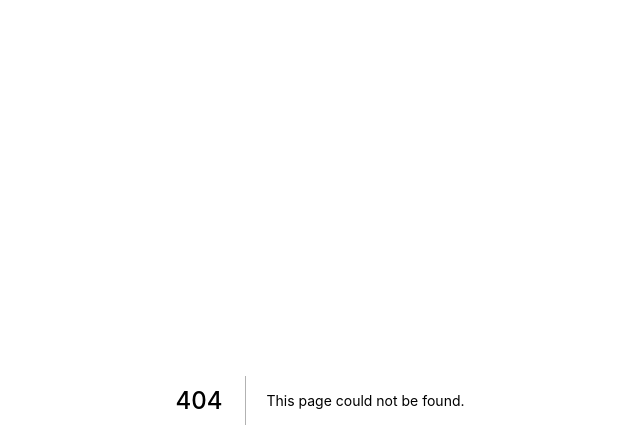
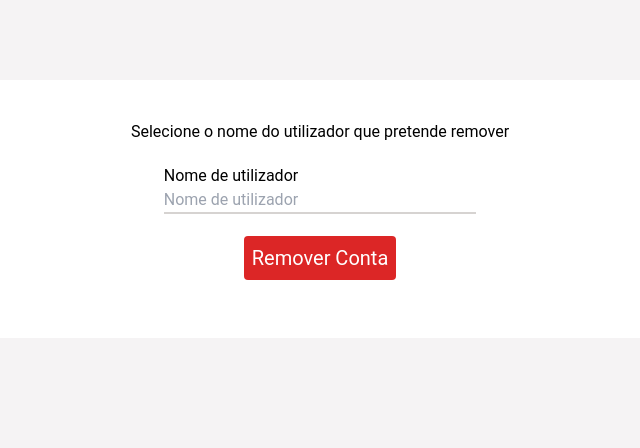
Before and after one commit to gonaloppcc/projetoRAS, a Next.js app in the folder frontend/: page /admin/deleteAccount in a window 1280 px wide. Before the commit this address had no page. Shown: the top 448 px of the page, without its empty margins (320-960 px from the left). Built offline with nearby package versions, Linux system fonts and the light colour scheme.

Commit message:
delete account

```diff
--- /dev/null
+++ b/frontend/src/components/DeleteAccount/index.tsx
@@ -0,0 +1,82 @@
+import {ClassNames} from '@emotion/react';
+import React, {useEffect, useState} from 'react';
+import {InputForm} from '../createBetter/inputForm';
+export const DeleteAccount = () => {
+    const intialValues = {email: '', password: ''};
+
+    const [formValues, setFormValues] = useState(intialValues);
+    const [formErrors, setFormErrors] = useState({});
+    const [isSubmitting, setIsSubmitting] = useState(false);
+
+    const submit = () => {
+        console.log('Submissão feita');
+        console.log(formValues);
+    };
+
+    //input change handler
+    const handleChange = (e) => {
+        const {name, value} = e.target;
+        setFormValues({...formValues, [name]: value});
+    };
+
+    //form submission handler
+    const handleSubmit = (e) => {
+        e.preventDefault();
+        setFormErrors(validate(formValues));
+        setIsSubmitting(true);
+    };
+
+    //form validation handler
+    const validate = (values) => {
+        let errors = {};
+        const regex = /^[^\s@]+@[^\s@]+\.[^\s@]{2,}$/i;
+
+        if (!values.email) {
+            errors.email = 'Cannot be blank';
+        } else if (!regex.test(values.email)) {
+            errors.email = 'Invalid email format';
+        }
+
+        if (!values.password) {
+            errors.password = 'Cannot be blank';
+        } else if (values.password.length < 4) {
+            errors.password = 'Password must be more than 4 characters';
+        }
+
+        return errors;
+    };
+
+    useEffect(() => {
+        if (Object.keys(formErrors).length === 0 && isSubmitting) {
+            submit();
+        }
+    }, [formErrors]);
+
+    return (
+        <div className="h-screen w-screen justify-center flex items-top bg-CULTURED">
+            <div className="bg-white w-3/4  flex flex-col items-center px-10 pt-10  mt-20 h-fit  ">
+                <div className=" not-italic font-normal lack flex-none order-none flex-grow-0">
+                    Selecione o nome do utilizador que pretende remover
+                </div>
+                <div className="flex flex-col items-start flex-none order-1 pt-5  gap-12 ">
+                    <form onSubmit={handleSubmit} noValidate className=" gap-5">
+                        <InputForm
+                            htmlFor="text"
+                            name="Nome de utilizador"
+                            id="username"
+                            value={formValues.username}
+                            handleChange={handleChange}
+                            error={formErrors.username}
+                        />
+
+                        <div className="flex flex-col pt-5 items-start self-stretch flex-none order-1 h-12 px-20 justify-center pt-10 pb-20 ">
+                            <div className="flex flex-row items-start order-none h-12 p-2 w-fit bg-red-600  text-white text-xl rounded justify-center ">
+                                <button type="submit">Remover Conta</button>
+                            </div>
+                        </div>
+                    </form>
+                </div>
+            </div>
+        </div>
+    );
+};
--- /dev/null
+++ b/frontend/src/pages/admin/deleteAccount.tsx
@@ -0,0 +1,14 @@
+import type {NextPage} from 'next';
+import Head from 'next/head';
+import Image from 'next/image';
+import {DeleteAccount} from '../../components/DeleteAccount';
+
+const Home: NextPage = () => {
+    return (
+        <>
+            <DeleteAccount />
+        </>
+    );
+};
+
+export default Home;
--- a/frontend/src/pages/admin/index.tsx
+++ /dev/null
@@ -1,11 +0,0 @@
-import type { NextPage } from 'next'
-import Head from 'next/head'
-import Image from 'next/image'
-
-const Home: NextPage = () => {
-  return (
-    <div>Olá</div>
-  )
-}
-
-export default Home
```
